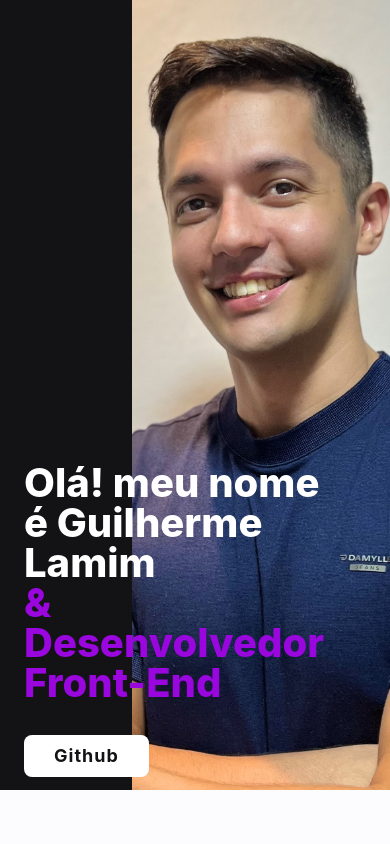
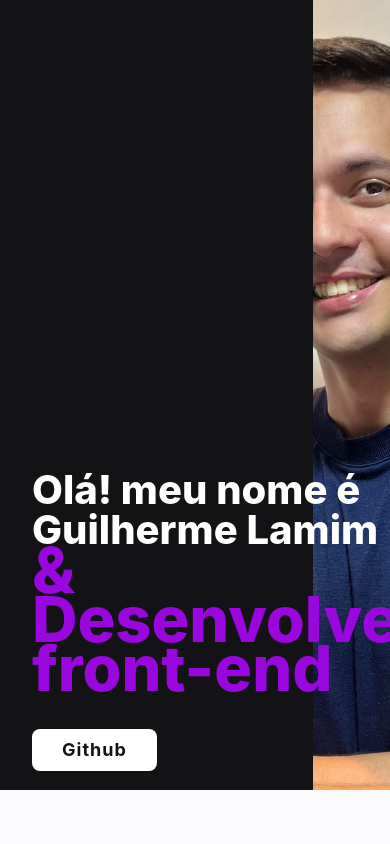
Before and after one commit to GuilhermeJackson/portfolio, a React (Vite) app: page / in a window 390 px wide. Shown: the top 844 px of the page. Built offline with nearby package versions, Linux system fonts and the light colour scheme.

Commit message:
Alterado o titulo

```diff
--- a/src/component/Banner.tsx
+++ b/src/component/Banner.tsx
@@ -1,18 +1,18 @@
 import { banner } from "../data";
 const Banner = () => {
-  const { titlePart1, titlePart2, subtitle, textBtn } = banner;
+  const { titlePart1, titlePart2, textBtn } = banner;
   return (
     <section className="bg-neutral-500 h-[790px]">
       <div className="container mx-auto h-full">
         <div className="flex items-center h-full relative -space-x-48 lg:-space-x-56">
-          <div className="text-white flex-1 z-10 pl-6 mt-[450px] lg:pl-0 md:mt-0">
+          <div className=" text-white flex-1 z-10 pl-8 mt-[450px] lg:pl-0 md:mt-0">
             <h1
               className="h1 text-white mb-8"
               data-aos="fade-right"
               data-aos-delay="100"
             >
               {titlePart1}
-              <br /> <span className="text-primary-200">{titlePart2}</span>
+              <br/> <span className="text-primary-200 text-[63px]">{titlePart2}</span>
             </h1>
             <button
               className="btn btn-secondary"
--- a/src/data.tsx
+++ b/src/data.tsx
@@ -24,7 +24,8 @@ import {
 
 export const banner = {
   titlePart1: "Olá! meu nome é Guilherme Lamim",
-  titlePart2: "& Desenvolvedor Front-End",
+  titlePart2: '& Desenvolvedor front-end',
+  titlePart3: '',
   subtitle:
     "Meu propósito é criar soluções modernas e acessíveis para facilitar a vida dos usuários.",
   textBtn: "Github",
```
